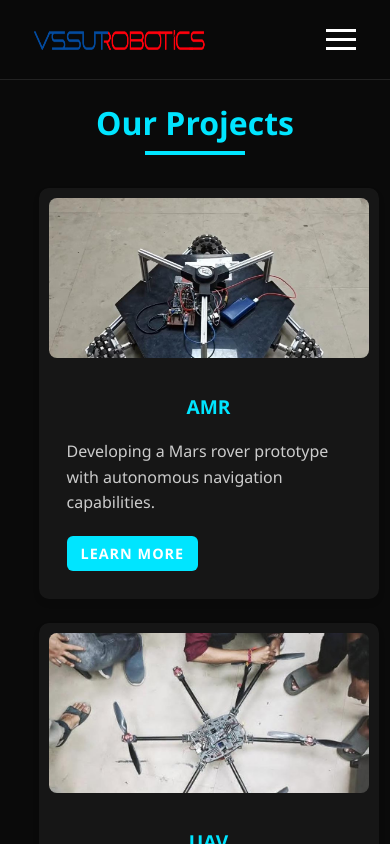
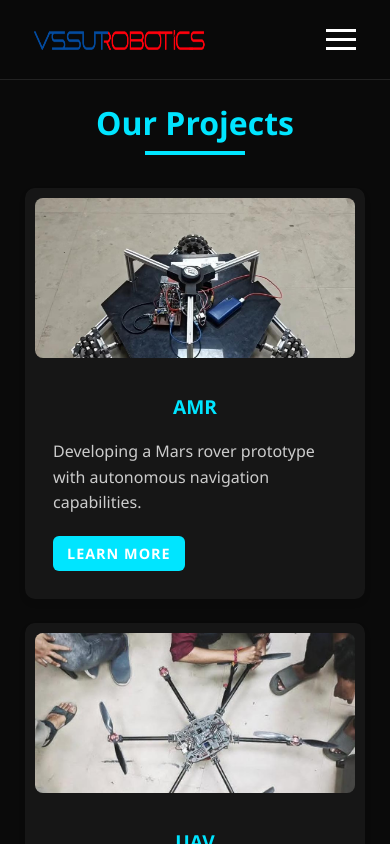
Before and after one commit to Losthero1640/rs-website, a React (Vite) app: page /projects in a window 390 px wide. Shown: the top 844 px of the page. Built offline with nearby package versions, Linux system fonts and the light colour scheme.

Commit message:
improved mobile css

```diff
--- a/src/pages/AllProjects.jsx
+++ b/src/pages/AllProjects.jsx
@@ -1,4 +1,4 @@
-import React, { useState } from 'react'
+import React, { useState, useEffect } from 'react'
 import { Link } from 'react-router-dom'
 import '../styles/AllProjects.css'
 import ProjectCard from '../components/ProjectCard'
@@ -6,6 +6,7 @@ import projects from '../data/projectdata'
 
 const AllProjects = () => {
   const [selectedProject, setSelectedProject] = useState(null)
+
 
   const handleProjectClick = (project) => {
     setSelectedProject(project)
--- a/src/styles/AllProjects.css
+++ b/src/styles/AllProjects.css
@@ -1,7 +1,7 @@
 /* AllProjects.css */
 
 .all-projects-page {
-  padding: 80px 0;
+  padding: 80px 20px;
   background: var(--primary-bg);
   min-height: 100vh;
 }
@@ -129,8 +129,12 @@ body.popup-open {
 
 /* Responsive Design */
 @media (max-width: 768px) {
+  .all-projects-page {
+    padding-left: 15px;
+    padding-right: 15px;
+  }
   .projects-grid {
-    grid-template-columns: repeat(auto-fit, minmax(250px, 1fr));
+    grid-template-columns: 1fr;
     gap: 1.5rem;
   }
 
@@ -146,3 +150,9 @@ body.popup-open {
     height: 200px;
   }
 }
+@media (max-width: 360px) {
+  .all-projects-page {
+    padding-left: 10px;
+    padding-right: 10px;
+  }
+}
--- a/src/styles/global.css
+++ b/src/styles/global.css
@@ -22,7 +22,15 @@ body {
   line-height: 1.6;
   overflow-x: hidden;
 }
+/* Add this to the TOP of index.css or your main global stylesheet */
 
+html {
+  box-sizing: border-box;
+}
+
+*, *::before, *::after {
+  box-sizing: inherit;
+}
 .container {
   width: 90vw;
   max-width: 1400px;
```
